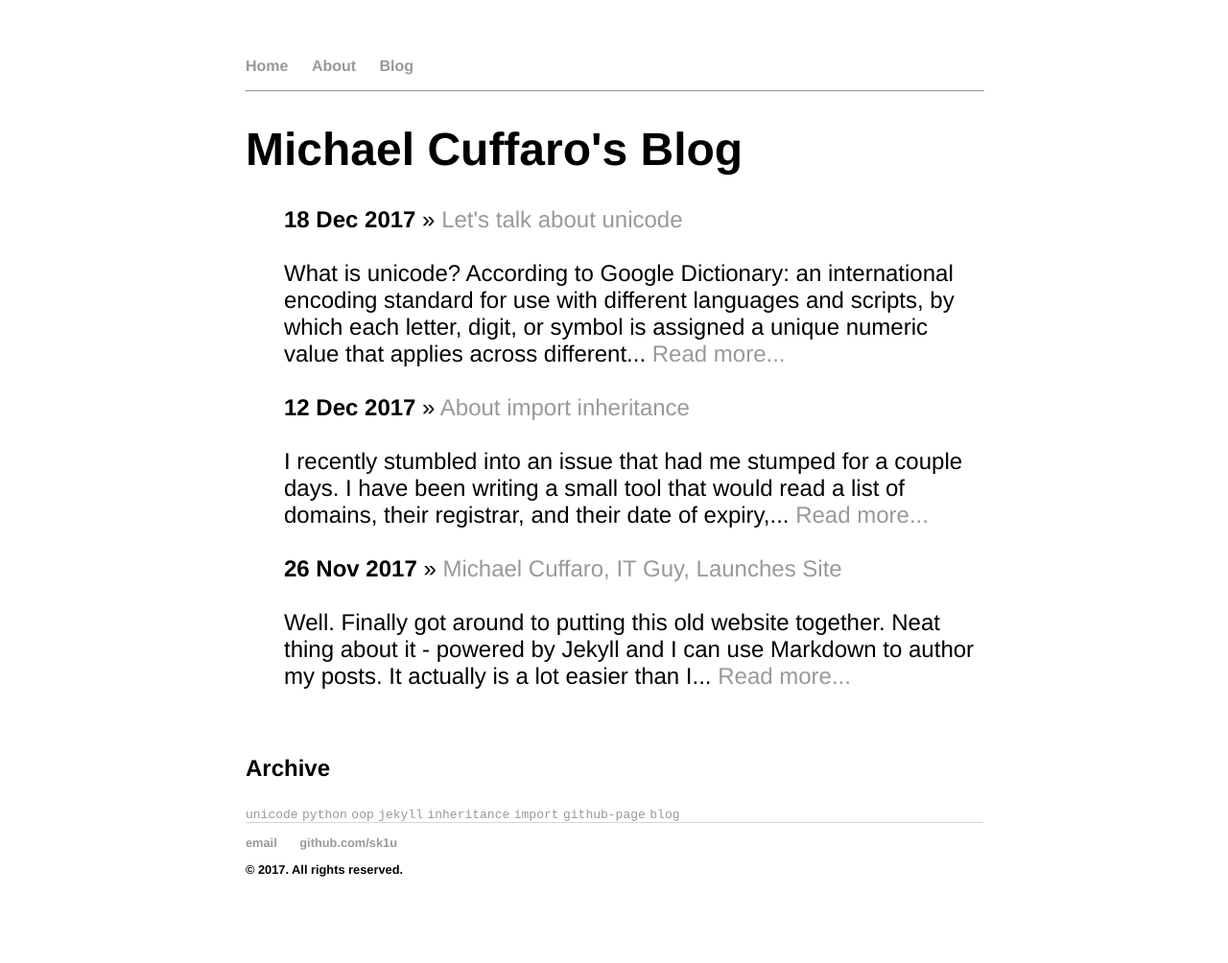
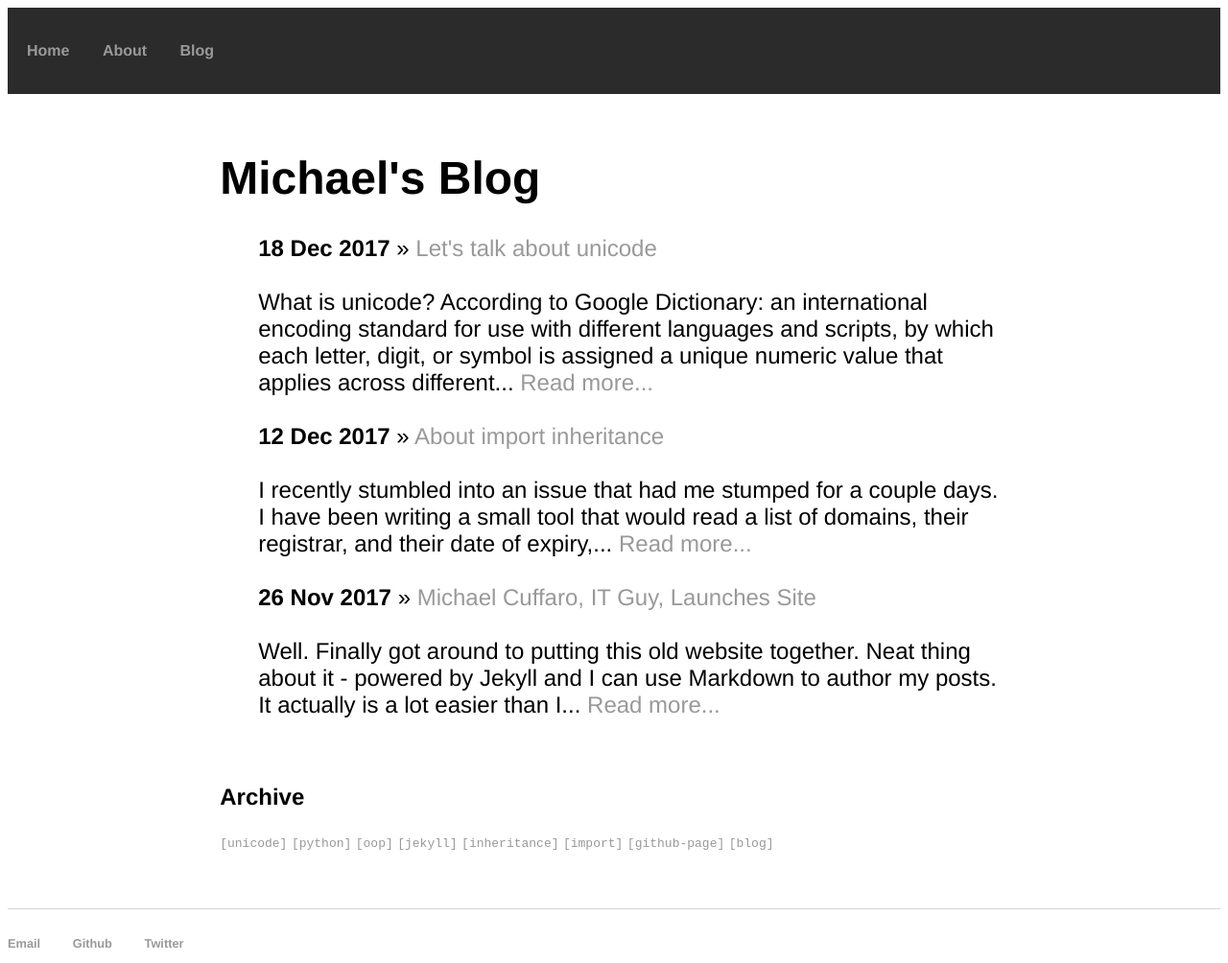
Before and after one commit to maiku1008/maiku1008.github.io, a Jekyll site: the page built from blog/index.html, in a window 1280 px wide. Shown: the whole page at 96% size. Built offline with Jekyll 4.4.1, drawn with Linux system fonts in a browser that asks for light colours; before the commit the page ends 974 px from its top, so only the background shows below that.

Commit message:
layout change

```diff
--- a/_includes/archive.html
+++ b/_includes/archive.html
@@ -8,5 +8,5 @@
 {% for temptag in sortedtemptags %}
   {% assign tagitems = temptag | split: '#' %}
   {% capture tagname %}{{ tagitems[1] }}{% endcapture %}
-  <a href="/tag/{{ tagname }}"><code class="highligher-rouge"><nobr>{{ tagname }}</nobr></code></a>
+  <a href="/tag/{{ tagname }}"><code class="highligher-rouge"><nobr>[{{ tagname }}]</nobr></code></a>
 {% endfor %}
--- a/_layouts/default.html
+++ b/_layouts/default.html
@@ -9,28 +9,31 @@
             {% include collecttags.html %}
             {% endif %}
 		</head>
-		<body>
+
+        <body>
+        <header>
 			<nav>
 	    		<ul>
 	        		<li><a href="/">Home</a></li>
 		        	<li><a href="/about">About</a></li>
 	        		<li><a href="/blog">Blog</a></li>
 	    		</ul>
-                <hr width="100%">
 			</nav>
+        </header>
+          <div class="inner">
 			<div class="container">
 
 			{{ content }}
 
 			</div><!-- /.container -->
+          </div>
 			<footer>
+                <br>
 	    		<ul>
-	        		<li><a href="mailto:rm.cuffaro@gmail.com">email</a></li>
-	        		<li><a href="https://github.com/sk1u">github.com/sk1u</a></li>
+	        		<li><a href="mailto:rm.cuffaro@gmail.com">Email</a></li>
+	        		<li><a href="https://github.com/sk1u">Github</a></li>
+                    <li><a href="https://twitter.com/sk1u83">Twitter</a></li>
 				</ul>
-                <ul>
-                    <li>© 2017. All rights reserved.</li>
-                </ul>
 			</footer>
             {% if jekyll.environment == 'production' %}
             {% include analytics.html %}
--- a/blog/index.html
+++ b/blog/index.html
@@ -1,6 +1,6 @@
 ---
 layout: default
-title: Michael Cuffaro's Blog
+title: Michael's Blog
 ---
 	<h1>{{ page.title }}</h1>
 	<ul class="posts">
--- a/css/main.css
+++ b/css/main.css
@@ -1,48 +1,47 @@
+header {
+  background: #2b2b2b;
+  padding: 20px;
+}
+
 body {
-    font-family:'Helvetica', 'Arial', 'Sans-Serif';
-    margin: 60px auto;
-    width: 60%;
 }
-hr {
-    display: block;
-    width: 100%;
-    margin-top: 0.1em;
-    margin-bottom: 0.5em;
-    margin-left: auto;
-    margin-right: auto;
-    border-style: inset;
-    border-width: 0.2px;
-    color: lightgrey;
-}
+
 nav ul, footer ul {
     font-family:'Helvetica', 'Arial', 'Sans-Serif';
     padding: 0px;
     list-style: none;
     font-weight: bold;
 }
+
 nav ul li, footer ul li {
     display: inline;
-    margin-right: 20px;
+    margin-right: 30px;
 }
+
 a {
     text-decoration: none;
     color: #999;
 }
+
 a:hover {
     text-decoration: underline;
 }
+
 h1 {
     font-size: 3em;
     font-family:'Helvetica', 'Arial', 'Sans-Serif';
 }
+
 h2 {
     font-size: 2em;
     font-family:'Helvetica', 'Arial', 'Sans-Serif';
 }
+
 h3 {
     font-size: 1.5em;
     font-family:'Helvetica', 'Arial', 'Sans-Serif';
 }
+
 h4 {
     font-size: 1em;
     font-family:'Helvetica', 'Arial', 'Sans-Serif';
@@ -54,6 +53,7 @@ p {
     line-height: 1.1em;
     color: #333;
 }
+
 pre {
     padding: 16px;
     overflow: auto;
@@ -61,17 +61,23 @@ pre {
     background-color: #f6f8fa;
     border-radius: 3px;
 }
+
 img {
     display: block;
     margin: auto;
     width: 50%;
 }
+
 footer {
     border-top: 1px solid #d5d5d5;
     font-size: .8em;
 }
 
-
+.inner {
+    font-family:'Helvetica', 'Arial', 'Sans-Serif';
+    margin: 60px auto;
+    width: 65%;
+}
 
 .share-page {
     text-align: center;
@@ -86,12 +92,11 @@ footer {
         color: #fff;
         margin-left: 10px;
 
-        &:hover {
+        hover {
             border-bottom: 1px dashed #fff;
         }
     }
 }
-
 
 ul.posts {
     margin: 20px auto 40px;
```
